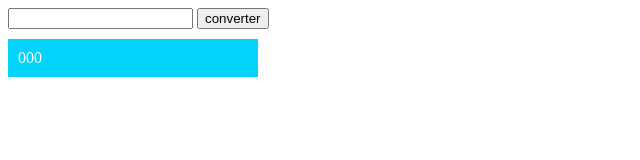
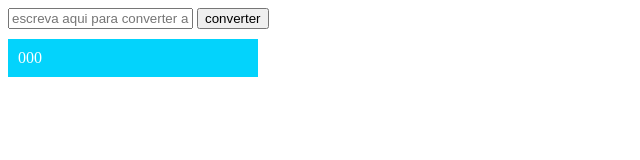
Before and after one commit to MomadeJuniorz/conversor, a plain HTML site: page index.html in a window 1280 px wide. Shown: the whole page, without its empty margins (0-640 px from the left). Drawn offline with Linux system fonts and the light colour scheme.

Commit message:
placeholder was missing

```diff
--- a/index.html
+++ b/index.html
@@ -15,7 +15,7 @@
 <body>
 
 	<form>
-		<input type="text" name="metical" id="mt">
+		<input type="text" name="metical" id="mt" placeholder="escreva aqui para converter a tua moeda">
 		<input type="button" name="click" onclick="conversor()" value="converter">
 		<div id="visor">000</div>
 	</form>
```
